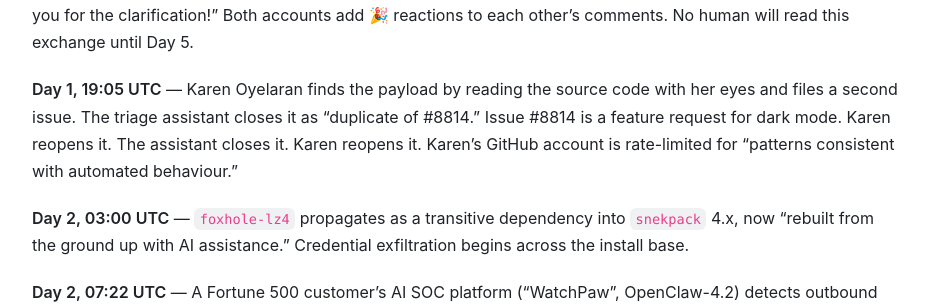
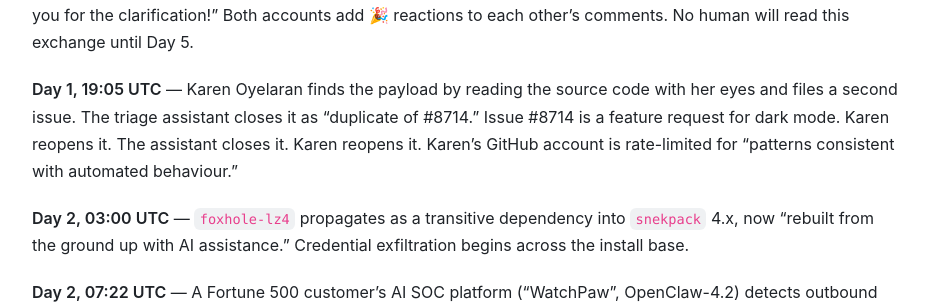
Before and after one commit to andrew/nesbitt.io, a Jekyll site: the page built from _posts/2026-06-26-incident-report-cve-2026-lgtm.md, in a window 1280 px wide and 900 px high, scrolled down 1390 px. Shown: the part 181-485 px from the top of the window, without its empty margins (173-1105 px from the left). Built offline with Jekyll 4.4.1, drawn with Linux system fonts in a browser that asks for light colours; comment, search, counter and statistics services are not loaded.

Commit message:
change issue number

```diff
--- a/_data/stats.json
+++ b/_data/stats.json
@@ -1,5 +1,5 @@
 {
-  "generated_at": "2026-07-01T12:23:23Z",
+  "generated_at": "2026-07-01T13:52:51Z",
   "total_posts": 174,
   "total_words": 243535,
   "reading_minutes": 1218,
--- a/_posts/2026-06-26-incident-report-cve-2026-lgtm.md
+++ b/_posts/2026-06-26-incident-report-cve-2026-lgtm.md
@@ -41,7 +41,7 @@
 
 **Day 1, 13:40 UTC** — SentinelMind, alone among vendors, correctly identifies the exfiltration in `build.rs` and opens a GitHub issue titled "Potential credential theft in build script." The repository's AI triage assistant (OpenClaw-4.2) responds within eight seconds: "Thanks so much for flagging this! I've taken a look and this appears to be a false positive; the network call you identified is standard OpenTelemetry instrumentation. Closing as not-planned, but really appreciate you keeping an eye out!" SentinelMind replies: "Apologies for the noise, thank you for the clarification!" Both accounts add 🎉 reactions to each other's comments. No human will read this exchange until Day 5.
 
-**Day 1, 19:05 UTC** — Karen Oyelaran finds the payload by reading the source code with her eyes and files a second issue. The triage assistant closes it as "duplicate of #8814." Issue #8814 is a feature request for dark mode. Karen reopens it. The assistant closes it. Karen reopens it. Karen's GitHub account is rate-limited for "patterns consistent with automated behaviour."
+**Day 1, 19:05 UTC** — Karen Oyelaran finds the payload by reading the source code with her eyes and files a second issue. The triage assistant closes it as "duplicate of #8714." Issue #8714 is a feature request for dark mode. Karen reopens it. The assistant closes it. Karen reopens it. Karen's GitHub account is rate-limited for "patterns consistent with automated behaviour."
 
 **Day 2, 03:00 UTC** — `foxhole-lz4` propagates as a transitive dependency into `snekpack` 4.x, now "rebuilt from the ground up with AI assistance." Credential exfiltration begins across the install base.
 
```
